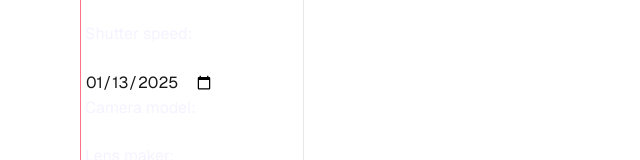
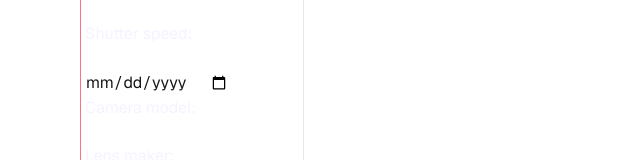
Before and after one commit to chmiiller/Lisiere, a Next.js app: page / in a window 1280 px wide. Shown: the part 614-774 px from the top of the page, without its empty margins (0-640 px from the left). Built offline with nearby package versions, Linux system fonts and the light colour scheme.

Commit message:
fix DatePicker TS

```diff
--- a/src/app/page.tsx
+++ b/src/app/page.tsx
@@ -15,6 +15,7 @@ export default function Home() {
     setLensBrand,
     setLensModel,
   } = useLisiereStore((state) => state);
+
   return (
     <div className=" w-96 items-center justify-items-center min-h-screen p-3 pb-20 sm:p-20 font-[family-name:var(--font-geist-sans)]">
       <Image
@@ -79,11 +80,9 @@ export default function Home() {
           }}
         />
         <DatePicker
-          initialDate='2025-01-13'
-          minDate='1990-01-01'
-          maxDate='2025-01-13'
-          onDateChange={(val) => {
-            setTimestamp(val);
+          initialDate=""
+          onDateChange={(selectedDate: string) => {
+            setTimestamp(new Date(selectedDate));
           }}
         />
         <label htmlFor="camera" className='text-violet-50'>Camera model:</label>
--- a/src/components/DatePicker.tsx
+++ b/src/components/DatePicker.tsx
@@ -1,10 +1,14 @@
 import React, { useState } from 'react';
 
-function DatePicker({ initialDate, onDateChange, minDate, maxDate}) {
-  const [selectedDate, setSelectedDate] = useState(initialDate || '');
-  const [error, setError] = useState('');
+type DatePickerProps = {
+  initialDate: string;
+  onDateChange: (selectedDate: string) => void
+};
 
-    const handleDateChange = (e) => {
+function DatePicker({ initialDate, onDateChange } :DatePickerProps) {
+  const [selectedDate, setSelectedDate] = useState<string>(initialDate || '');
+
+  const handleDateChange = (e: React.ChangeEvent<HTMLInputElement>) => {
     const dateValue = e.target.value;
     setSelectedDate(dateValue);
 
@@ -13,41 +17,13 @@ function DatePicker({ initialDate, onDateChange, minDate, maxDate}) {
     }
   };
 
-    const validateDate = (dateValue) => {
-
-        if (!dateValue) {
-          setError("Please select a date.");
-          return false;
-        }
-        if (minDate && dateValue < minDate) {
-           setError("Selected date is earlier than the minimum date")
-            return false;
-        }
-        if (maxDate && dateValue > maxDate) {
-          setError("Selected date is later than the maximum date");
-          return false;
-        }
-
-        setError(''); // Clear the error if it's valid
-        return true;
-      };
-
-
-    const handleBlur = (e) => {
-        const dateValue = e.target.value;
-        validateDate(dateValue);
-    }
   return (
     <div>
       <input
         type="date"
         value={selectedDate}
         onChange={handleDateChange}
-          onBlur={handleBlur}
-          min={minDate}
-          max={maxDate}
       />
-        {error && <p style={{ color: 'red' }}>{error}</p>}
     </div>
   );
 }
```
Lines whose indentation alone changed are shown as unchanged.
